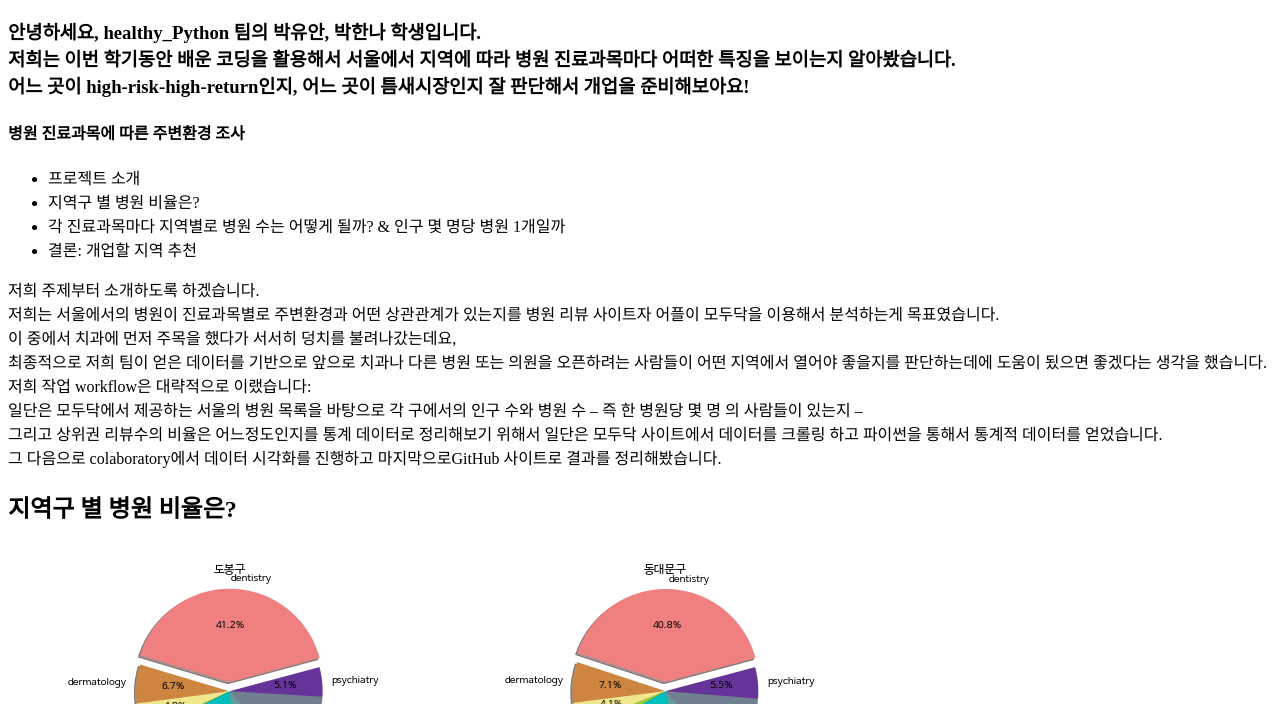
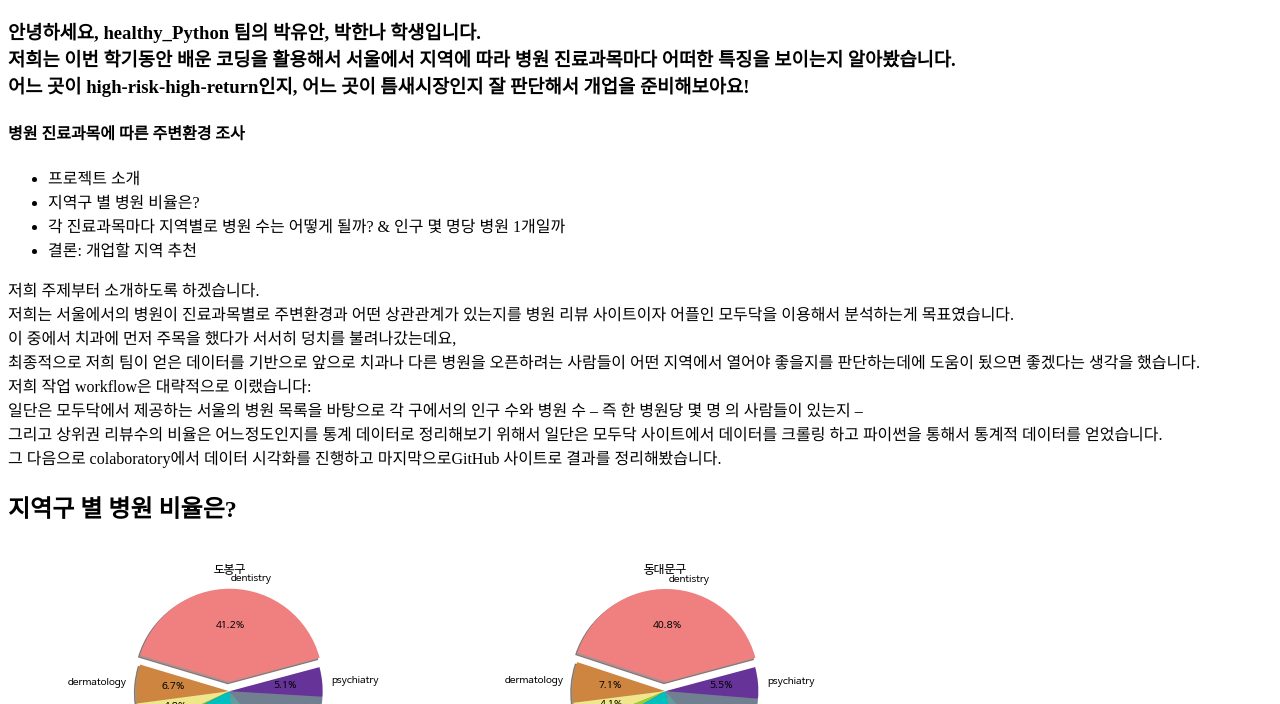
Before and after one commit to YooanPark/healthy_Python, a plain HTML site: page index.html in a window 1280 px wide. Shown: the part 96-800 px from the top of the page. Drawn offline with Linux system fonts and the light colour scheme.

Commit message:
Update index.html

```diff
--- a/index.html
+++ b/index.html
@@ -24,9 +24,9 @@
             <li>결론: 개업할 지역 추천</li>
         </ul>
         <p> 저희 주제부터 소개하도록 하겠습니다.<br>
-        저희는 서울에서의 병원이 진료과목별로 주변환경과 어떤 상관관계가 있는지를 병원 리뷰 사이트자 어플이 모두닥을 이용해서 분석하는게 목표였습니다.<br>
+        저희는 서울에서의 병원이 진료과목별로 주변환경과 어떤 상관관계가 있는지를 병원 리뷰 사이트이자 어플인 모두닥을 이용해서 분석하는게 목표였습니다.<br>
         이 중에서 치과에 먼저 주목을 했다가 서서히 덩치를 불려나갔는데요,<br>
-        최종적으로 저희 팀이 얻은 데이터를 기반으로 앞으로 치과나 다른 병원 또는  의원을 오픈하려는 사람들이 어떤 지역에서 열어야 좋을지를 판단하는데에 도움이 됬으면 좋겠다는 생각을 했습니다.<br>
+        최종적으로 저희 팀이 얻은 데이터를 기반으로 앞으로 치과나 다른 병원을 오픈하려는 사람들이 어떤 지역에서 열어야 좋을지를 판단하는데에 도움이 됬으면 좋겠다는 생각을 했습니다.<br>
         저희 작업 workflow은 대략적으로 이랬습니다:<br>
         일단은 모두닥에서 제공하는 서울의 병원 목록을 바탕으로 각 구에서의 인구 수와 병원 수 – 즉 한 병원당 몇 명 의 사람들이 있는지 –<br>
         그리고 상위권 리뷰수의 비율은 어느정도인지를 통계 데이터로 정리해보기 위해서 일단은 모두닥 사이트에서 데이터를 크롤링 하고 파이썬을 통해서 통계적 데이터를 얻었습니다.<br>
```
